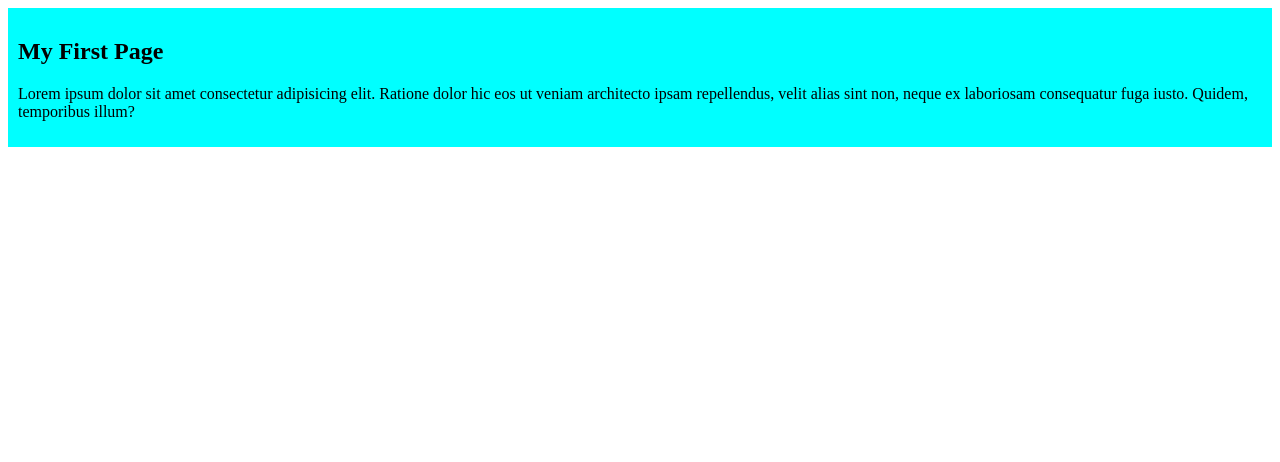
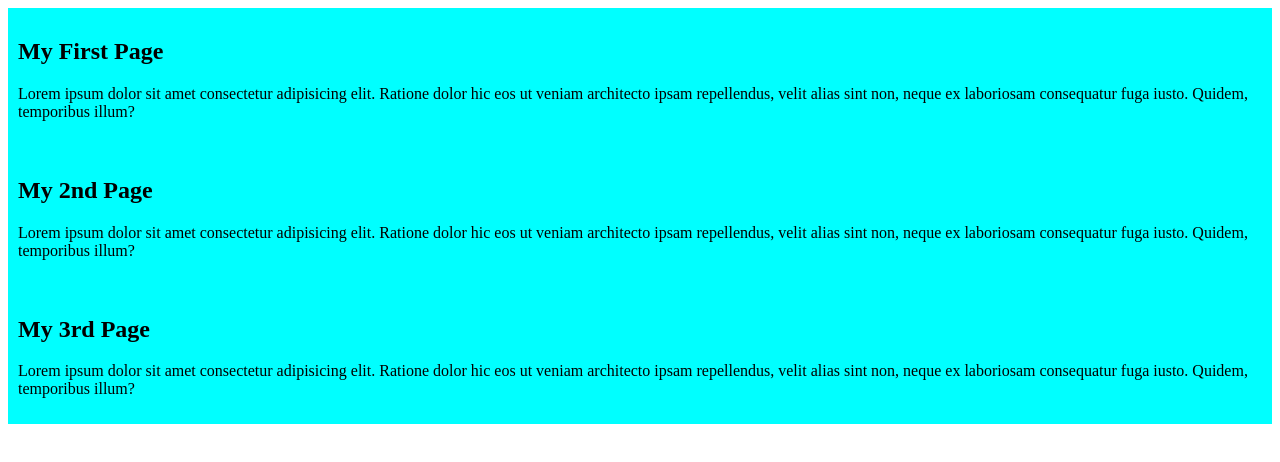
Before and after one commit to ZarinTasminSejuti/my-github-repo, a plain HTML site: page index.html in a window 1280 px wide. Drawn offline with Linux system fonts and the light colour scheme.

Commit message:
added new div

```diff
--- a/index.html
+++ b/index.html
@@ -12,5 +12,13 @@
         <h2>My First Page</h2>
         <p>Lorem ipsum dolor sit amet consectetur adipisicing elit. Ratione dolor hic eos ut veniam architecto ipsam repellendus, velit alias sint non, neque ex laboriosam consequatur fuga iusto. Quidem, temporibus illum?</p>
     </div>
+    <div>
+        <h2>My 2nd Page</h2>
+        <p>Lorem ipsum dolor sit amet consectetur adipisicing elit. Ratione dolor hic eos ut veniam architecto ipsam repellendus, velit alias sint non, neque ex laboriosam consequatur fuga iusto. Quidem, temporibus illum?</p>
+    </div>
+    <div>
+        <h2>My 3rd Page</h2>
+        <p>Lorem ipsum dolor sit amet consectetur adipisicing elit. Ratione dolor hic eos ut veniam architecto ipsam repellendus, velit alias sint non, neque ex laboriosam consequatur fuga iusto. Quidem, temporibus illum?</p>
+    </div>
 </body>
 </html>
```
